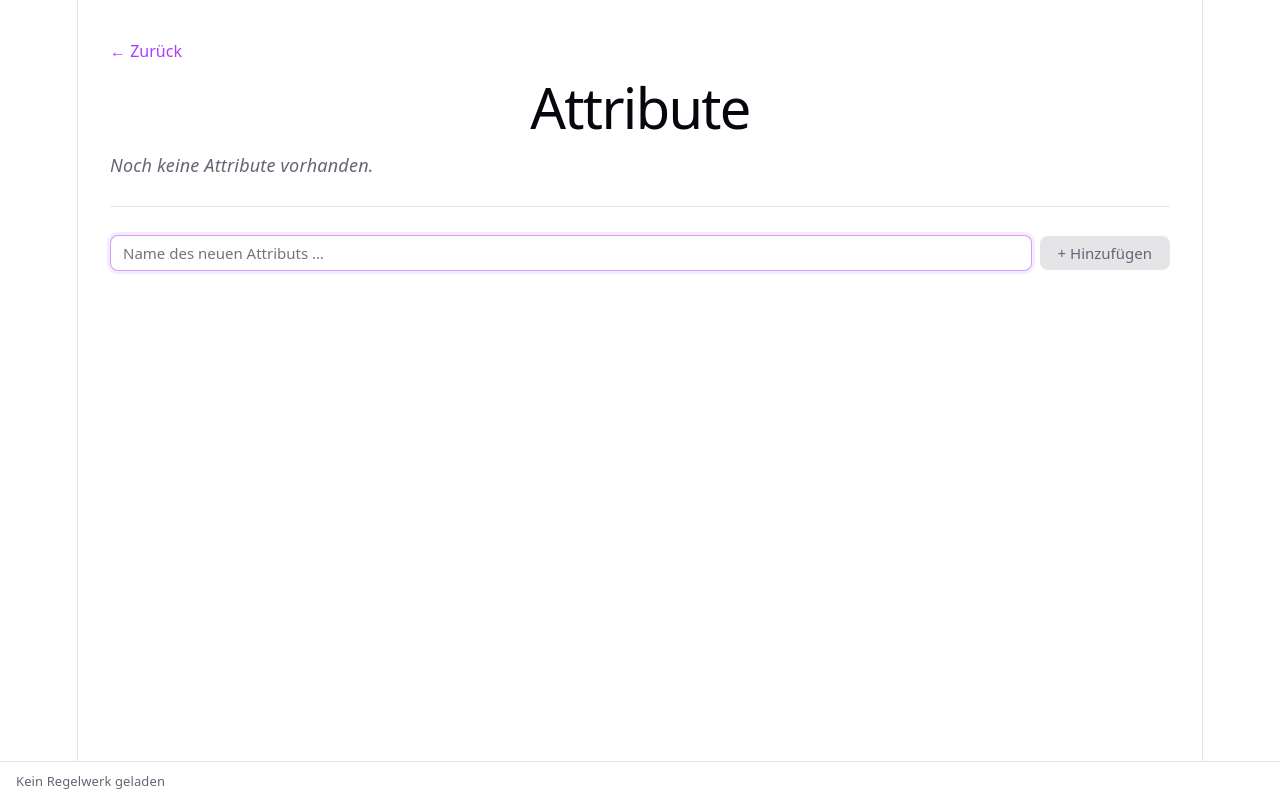
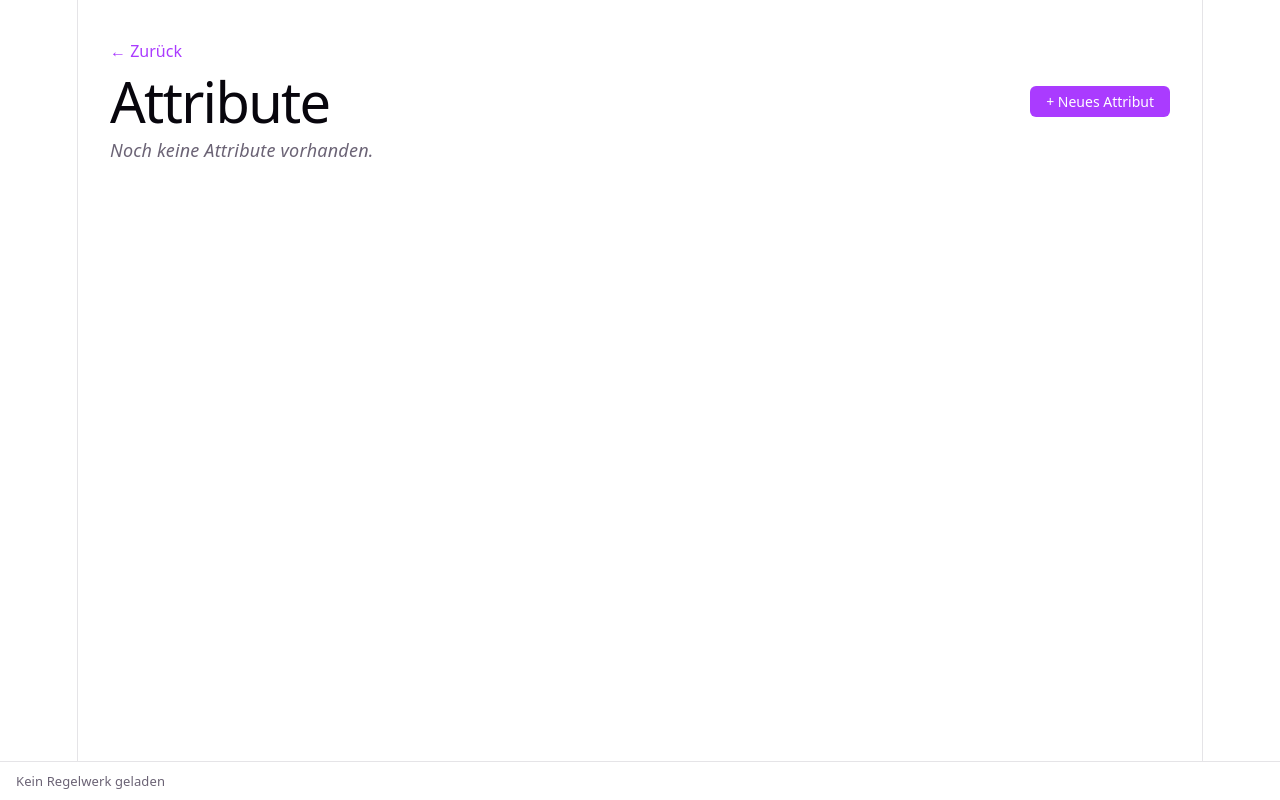
Before and after one commit to Heiges/rules-engine, a React (Vite) app in the folder frontend/: page /tile/attributes in a window 1280 px wide. Built offline with nearby package versions, Linux system fonts and the light colour scheme.

Commit message:
attribute-view schöner gemacht!

```diff
--- a/frontend/src/App.tsx
+++ b/frontend/src/App.tsx
@@ -5,6 +5,7 @@ import { HomeView } from './views/HomeView'
 import { DetailView } from './views/DetailView'
 import { EditRulesetView } from './views/EditRulesetView'
 import { AttributeView } from './views/AttributeView'
+import { AttributeDetailView } from './views/AttributeDetailView'
 import { WerteView } from './views/WerteView'
 import { CharacterEditorView } from './views/CharacterEditorView'
 
@@ -17,6 +18,7 @@ function App() {
           <Route path="/edit-ruleset" element={<EditRulesetView />} />
           <Route path="/tile/werte" element={<WerteView />} />
           <Route path="/tile/attributes" element={<AttributeView />} />
+          <Route path="/tile/attributes/:index" element={<AttributeDetailView />} />
           <Route path="/character-editor" element={<CharacterEditorView />} />
           <Route path="/tile/:id" element={<DetailView />} />
         </Routes>
--- /dev/null
+++ b/frontend/src/views/AttributeDetailView.tsx
@@ -0,0 +1,110 @@
+import { useState } from 'react'
+import { useNavigate, useParams } from 'react-router-dom'
+import { useRuleset } from '../context/RulesetContext'
+import { exportRuleset, saveRuleset } from '../api'
+import type { Attribute } from '../api'
+import './DetailView.css'
+import './AttributeView.css'
+
+export function AttributeDetailView() {
+  const navigate = useNavigate()
+  const { index } = useParams<{ index: string }>()
+  const { rulesetData, setRulesetData, currentRuleset, fileHandle } = useRuleset()
+
+  const isNew = index === 'neu'
+  const attrIndex = isNew ? -1 : parseInt(index ?? '-1', 10)
+  const existing = !isNew ? (rulesetData?.attributes[attrIndex] ?? null) : null
+
+  const [name, setName] = useState(existing?.name ?? '')
+  const [description, setDescription] = useState(existing?.description ?? '')
+  const [value, setValue] = useState(existing?.value ?? 0)
+  const [saveError, setSaveError] = useState<string | null>(null)
+
+  async function persist(updated: Attribute[]) {
+    if (!rulesetData) return
+    const updatedData = { ...rulesetData, attributes: updated }
+    setRulesetData(updatedData)
+    setSaveError(null)
+    try {
+      if (fileHandle) {
+        const xml = await exportRuleset(updatedData)
+        const writable = await fileHandle.createWritable()
+        await writable.write(xml)
+        await writable.close()
+      } else if (currentRuleset) {
+        await saveRuleset(currentRuleset, updatedData)
+      }
+    } catch (err) {
+      setSaveError(err instanceof Error ? err.message : String(err))
+    }
+  }
+
+  async function save() {
+    const trimmedName = name.trim()
+    if (!trimmedName) return
+
+    const attrs = rulesetData?.attributes ?? []
+    const isDuplicate = attrs.some((a, i) => a.name === trimmedName && i !== attrIndex)
+    if (isDuplicate) {
+      setSaveError('Ein Attribut mit diesem Namen existiert bereits.')
+      return
+    }
+
+    let updated: Attribute[]
+    if (isNew) {
+      updated = [...attrs, { name: trimmedName, description, value }]
+    } else {
+      updated = attrs.map((a, i) => i === attrIndex ? { name: trimmedName, description, value } : a)
+    }
+
+    await persist(updated)
+    navigate('/tile/attributes')
+  }
+
+  return (
+    <div className="detail-view">
+      <button className="back-button" onClick={() => navigate('/tile/attributes')}>← Zurück</button>
+      <h1>{isNew ? 'Neues Attribut' : 'Attribut bearbeiten'}</h1>
+
+      <div className="attr-form">
+        <div className="attr-form-row">
+          <label className="attr-form-label">Name</label>
+          <input
+            className="attr-form-input"
+            value={name}
+            onChange={e => setName(e.target.value)}
+            onKeyDown={e => { if (e.key === 'Enter') save() }}
+            autoFocus
+          />
+        </div>
+        <div className="attr-form-row">
+          <label className="attr-form-label">Beschreibung</label>
+          <textarea
+            className="attr-form-input attr-form-textarea"
+            value={description}
+            onChange={e => setDescription(e.target.value)}
+            rows={3}
+          />
+        </div>
+        <div className="attr-form-row">
+          <label className="attr-form-label">Wert</label>
+          <input
+            className="attr-form-input attr-form-input-number"
+            type="number"
+            value={value}
+            onChange={e => setValue(parseInt(e.target.value, 10) || 0)}
+          />
+        </div>
+
+        {saveError && <p className="attr-error">{saveError}</p>}
+
+        <div className="attr-form-actions">
+          <button className="attr-cancel-btn" onClick={() => navigate('/tile/attributes')}>Abbrechen</button>
+          <button className="attr-save-btn" onClick={save} disabled={!name.trim()}>
+            Speichern
+          </button>
+        </div>
+      </div>
+    </div>
+  )
+}
--- a/frontend/src/views/AttributeView.css
+++ b/frontend/src/views/AttributeView.css
@@ -1,115 +1,253 @@
-.attr-subtitle {
-  color: var(--text);
-  font-size: 15px;
-  margin: -16px 0 0;
+/* ── Header ── */
+.attr-header {
+  display: flex;
+  align-items: center;
+  justify-content: space-between;
+  margin-bottom: 20px;
 }
 
-.attr-list {
-  display: flex;
-  flex-direction: column;
-  gap: 6px;
-  margin-top: 28px;
-  text-align: left;
+.attr-header h1 {
+  margin: 0;
 }
 
+.attr-header-actions {
+  display: flex;
+  gap: 8px;
+  align-items: center;
+}
+
+.attr-new-btn {
+  padding: 6px 16px;
+  background: var(--accent);
+  color: #fff;
+  border: none;
+  border-radius: 6px;
+  cursor: pointer;
+  font-size: 14px;
+  font-family: var(--sans);
+  white-space: nowrap;
+  transition: filter 0.15s;
+}
+
+.attr-new-btn:hover {
+  filter: brightness(1.12);
+}
+
+.attr-delete-selected-btn {
+  padding: 6px 16px;
+  background: none;
+  border: 1px solid #e55;
+  color: #e55;
+  border-radius: 6px;
+  cursor: pointer;
+  font-size: 14px;
+  font-family: var(--sans);
+  transition: background 0.15s, color 0.15s;
+}
+
+.attr-delete-selected-btn:hover {
+  background: rgba(220, 50, 50, 0.08);
+}
+
+/* ── Table ── */
+.attr-table-wrapper {
+  border: 1px solid var(--border);
+  border-radius: 6px;
+  overflow: hidden;
+}
+
+.attr-table {
+  width: 100%;
+  border-collapse: collapse;
+  font-size: 13px;
+}
+
+.attr-table thead tr {
+  border-bottom: 1px solid var(--border);
+  background: var(--accent-bg);
+}
+
+.attr-table th {
+  text-align: left;
+  padding: 6px 10px;
+  font-size: 11px;
+  font-weight: 600;
+  text-transform: uppercase;
+  letter-spacing: 0.04em;
+  color: var(--text);
+}
+
+.attr-table td {
+  padding: 5px 10px;
+  border-bottom: 1px solid var(--border);
+  vertical-align: middle;
+}
+
+.attr-table tbody tr:last-child td {
+  border-bottom: none;
+}
+
+.attr-table tbody tr:hover {
+  background: var(--accent-bg);
+}
+
+.attr-row-selected {
+  background: var(--accent-bg) !important;
+}
+
+.attr-col-check {
+  width: 36px;
+  text-align: center !important;
+  padding-left: 4px !important;
+  padding-right: 4px !important;
+}
+
+.attr-col-name {
+  width: 200px;
+  font-weight: 500;
+  color: var(--text-h);
+}
+
+.attr-col-actions {
+  width: 200px;
+  white-space: nowrap;
+}
+
+.attr-no-value {
+  color: var(--border);
+}
+
+/* ── Action links ── */
+.attr-action-link {
+  background: none;
+  border: none;
+  cursor: pointer;
+  font-size: 13px;
+  font-family: var(--sans);
+  color: var(--accent);
+  padding: 2px 6px;
+  border-radius: 4px;
+  transition: background 0.12s;
+}
+
+.attr-action-link:hover {
+  background: var(--accent-bg);
+}
+
+.attr-action-link + .attr-action-link {
+  margin-left: 4px;
+}
+
+.attr-action-delete {
+  color: #e55;
+}
+
+.attr-action-delete:hover {
+  background: rgba(220, 50, 50, 0.08);
+}
+
+/* ── Empty / Error ── */
 .attr-empty {
   color: var(--text);
   font-style: italic;
+  margin-top: 20px;
 }
 
-.attr-row {
-  display: flex;
-  align-items: center;
-  gap: 8px;
+.attr-error {
+  color: #e55;
+  font-size: 14px;
+  margin-bottom: 12px;
 }
 
-.attr-name {
-  flex: 1;
-  padding: 7px 12px;
-  border-radius: 8px;
-  border: 1px solid transparent;
-  font-size: 15px;
-  font-family: var(--sans);
-  color: var(--text-h);
-  cursor: pointer;
-  transition: background 0.15s, border-color 0.15s;
-  text-align: left;
+/* ── Detail Form ── */
+.attr-form {
+  display: flex;
+  flex-direction: column;
+  gap: 16px;
+  max-width: 520px;
+  margin-top: 24px;
 }
 
-.attr-name:hover {
-  background: var(--accent-bg);
-  border-color: var(--accent-border);
+.attr-form-row {
+  display: flex;
+  flex-direction: column;
+  gap: 4px;
 }
 
-.attr-name-input {
-  flex: 1;
-  padding: 7px 12px;
-  border: 1px solid var(--accent-border);
-  border-radius: 8px;
+.attr-form-label {
+  font-size: 13px;
+  font-weight: 600;
+  color: var(--text);
+  text-transform: uppercase;
+  letter-spacing: 0.04em;
+}
+
+.attr-form-input {
+  padding: 8px 12px;
+  border: 1px solid var(--border);
+  border-radius: 6px;
   background: var(--bg);
   color: var(--text-h);
   font-size: 15px;
   font-family: var(--sans);
   outline: none;
+  transition: border-color 0.15s, box-shadow 0.15s;
+}
+
+.attr-form-input:focus {
+  border-color: var(--accent);
   box-shadow: 0 0 0 3px var(--accent-bg);
 }
 
-.attr-name-input:focus {
-  border-color: var(--accent);
+.attr-form-textarea {
+  resize: vertical;
+  min-height: 72px;
 }
 
-.attr-delete-btn {
-  background: none;
-  border: none;
-  cursor: pointer;
-  color: var(--text);
-  font-size: 13px;
-  padding: 6px 10px;
-  border-radius: 6px;
-  line-height: 1;
-  transition: color 0.15s, background 0.15s;
+.attr-form-input-number {
+  width: 100px;
 }
 
-.attr-delete-btn:hover {
-  color: #e55;
-  background: rgba(220, 50, 50, 0.08);
+.attr-form-actions {
+  display: flex;
+  gap: 8px;
+  margin-top: 8px;
 }
 
-.attr-error {
-  color: #e55;
-  font-size: 14px;
-  margin-top: 12px;
-}
-
-.attr-add-section {
-  display: flex;
-  gap: 8px;
-  align-items: center;
-  margin-top: 28px;
-  padding-top: 28px;
-  border-top: 1px solid var(--border);
-  text-align: left;
-}
-
-.attr-add-btn {
-  padding: 7px 18px;
+.attr-save-btn {
+  padding: 8px 24px;
   background: var(--accent);
   color: #fff;
   border: none;
-  border-radius: 8px;
+  border-radius: 6px;
   cursor: pointer;
   font-size: 15px;
   font-family: var(--sans);
-  white-space: nowrap;
   transition: filter 0.15s;
 }
 
-.attr-add-btn:not(:disabled):hover {
+.attr-save-btn:not(:disabled):hover {
   filter: brightness(1.12);
 }
 
-.attr-add-btn:disabled {
+.attr-save-btn:disabled {
   background: var(--border);
   color: var(--text);
   cursor: not-allowed;
 }
+
+.attr-cancel-btn {
+  padding: 8px 20px;
+  background: none;
+  border: 1px solid var(--border);
+  border-radius: 6px;
+  cursor: pointer;
+  font-size: 15px;
+  font-family: var(--sans);
+  color: var(--text);
+  transition: background 0.15s;
+}
+
+.attr-cancel-btn:hover {
+  background: var(--accent-bg);
+}
--- a/frontend/src/views/AttributeView.tsx
+++ b/frontend/src/views/AttributeView.tsx
@@ -1,4 +1,4 @@
-import { useRef, useState } from 'react'
+import { useState } from 'react'
 import { useNavigate } from 'react-router-dom'
 import { useRuleset } from '../context/RulesetContext'
 import { exportRuleset, saveRuleset } from '../api'
@@ -10,11 +10,8 @@ export function AttributeView() {
   const navigate = useNavigate()
   const { rulesetData, setRulesetData, currentRuleset, fileHandle } = useRuleset()
   const [attrs, setAttrs] = useState<Attribute[]>(() => rulesetData?.attributes ?? [])
-  const [editIdx, setEditIdx] = useState<number | null>(null)
-  const [editName, setEditName] = useState('')
-  const [newName, setNewName] = useState('')
+  const [selected, setSelected] = useState<Set<number>>(new Set())
   const [saveError, setSaveError] = useState<string | null>(null)
-  const skipCommit = useRef(false)
 
   async function persist(updated: Attribute[]) {
     if (!rulesetData) return
@@ -35,96 +32,97 @@ export function AttributeView() {
     }
   }
 
-  function startEdit(i: number) {
-    setEditIdx(i)
-    setEditName(attrs[i].name)
+  function toggleSelect(i: number) {
+    setSelected(prev => {
+      const next = new Set(prev)
+      if (next.has(i)) next.delete(i)
+      else next.add(i)
+      return next
+    })
   }
 
-  function commitEdit() {
-    if (skipCommit.current) {
-      skipCommit.current = false
-      setEditIdx(null)
-      return
+  function toggleAll() {
+    if (selected.size === attrs.length) {
+      setSelected(new Set())
+    } else {
+      setSelected(new Set(attrs.map((_, i) => i)))
     }
-    if (editIdx === null) return
-    const name = editName.trim()
-    if (name && !attrs.some((a, j) => j !== editIdx && a.name === name)) {
-      const updated = attrs.map((a, j) => j === editIdx ? { ...a, name } : a)
-      setAttrs(updated)
-      persist(updated)
-    }
-    setEditIdx(null)
   }
 
   function del(i: number) {
-    if (editIdx === i) setEditIdx(null)
     const updated = attrs.filter((_, j) => j !== i)
     setAttrs(updated)
+    setSelected(prev => {
+      const next = new Set<number>()
+      for (const s of prev) {
+        if (s < i) next.add(s)
+        else if (s > i) next.add(s - 1)
+      }
+      return next
+    })
     persist(updated)
   }
 
-  function add() {
-    const name = newName.trim()
-    if (!name || attrs.some(a => a.name === name)) return
-    const updated = [...attrs, { name, description: '', value: 0 }]
+  function deleteSelected() {
+    const updated = attrs.filter((_, i) => !selected.has(i))
     setAttrs(updated)
-    setNewName('')
+    setSelected(new Set())
     persist(updated)
   }
+
+  const allSelected = attrs.length > 0 && selected.size === attrs.length
 
   return (
     <div className="detail-view">
       <button className="back-button" onClick={() => navigate('/edit-ruleset')}>← Zurück</button>
-      <h1>Attribute</h1>
-      {attrs.length > 0 && <p className="attr-subtitle">{attrs.length} Attribute</p>}
-
-      <div className="attr-list">
-        {attrs.length === 0 && (
-          <p className="attr-empty">Noch keine Attribute vorhanden.</p>
-        )}
-        {attrs.map((attr, i) => (
-          <div key={i} className="attr-row">
-            {editIdx === i ? (
-              <input
-                className="attr-name-input"
-                value={editName}
-                autoFocus
-                onChange={e => setEditName(e.target.value)}
-                onBlur={commitEdit}
-                onKeyDown={e => {
-                  if (e.key === 'Enter') (e.target as HTMLInputElement).blur()
-                  if (e.key === 'Escape') {
-                    skipCommit.current = true;
-                    (e.target as HTMLInputElement).blur()
-                  }
-                }}
-              />
-            ) : (
-              <span className="attr-name" onClick={() => startEdit(i)}>{attr.name}</span>
-            )}
-            <button className="attr-delete-btn" onClick={() => del(i)} title="Löschen">✕</button>
-          </div>
-        ))}
+      <div className="attr-header">
+        <h1>Attribute</h1>
+        <div className="attr-header-actions">
+          {selected.size > 0 && (
+            <button className="attr-delete-selected-btn" onClick={deleteSelected}>
+              {selected.size} löschen
+            </button>
+          )}
+          <button className="attr-new-btn" onClick={() => navigate('/tile/attributes/neu')}>
+            + Neues Attribut
+          </button>
+        </div>
       </div>
 
       {saveError && <p className="attr-error">{saveError}</p>}
 
-      <div className="attr-add-section">
-        <input
-          className="attr-name-input"
-          placeholder="Name des neuen Attributs …"
-          value={newName}
-          onChange={e => setNewName(e.target.value)}
-          onKeyDown={e => { if (e.key === 'Enter') add() }}
-        />
-        <button
-          className="attr-add-btn"
-          onClick={add}
-          disabled={!newName.trim() || attrs.some(a => a.name === newName.trim())}
-        >
-          + Hinzufügen
-        </button>
-      </div>
+      {attrs.length === 0 ? (
+        <p className="attr-empty">Noch keine Attribute vorhanden.</p>
+      ) : (
+        <div className="attr-table-wrapper">
+        <table className="attr-table">
+          <thead>
+            <tr>
+              <th className="attr-col-check">
+                <input type="checkbox" checked={allSelected} onChange={toggleAll} />
+              </th>
+              <th className="attr-col-name">Name</th>
+              <th className="attr-col-actions">Aktionen</th>
+            </tr>
+          </thead>
+          <tbody>
+            {attrs.map((attr, i) => (
+              <tr key={i} className={selected.has(i) ? 'attr-row-selected' : ''}>
+                <td className="attr-col-check">
+                  <input type="checkbox" checked={selected.has(i)} onChange={() => toggleSelect(i)} />
+                </td>
+                <td className="attr-col-name">{attr.name}</td>
+                <td className="attr-col-actions">
+                  <button className="attr-action-link" onClick={() => navigate(`/tile/attributes/${i}`)}>Anzeigen</button>
+                  <button className="attr-action-link" onClick={() => navigate(`/tile/attributes/${i}`)}>Bearbeiten</button>
+                  <button className="attr-action-link attr-action-delete" onClick={() => del(i)}>Löschen</button>
+                </td>
+              </tr>
+            ))}
+          </tbody>
+        </table>
+        </div>
+      )}
     </div>
   )
 }
--- a/frontend/src/views/DetailView.css
+++ b/frontend/src/views/DetailView.css
@@ -1,5 +1,6 @@
 .detail-view {
   padding: 40px 32px;
+  text-align: left;
 
   @media (max-width: 1024px) {
     padding: 24px 20px;
```
